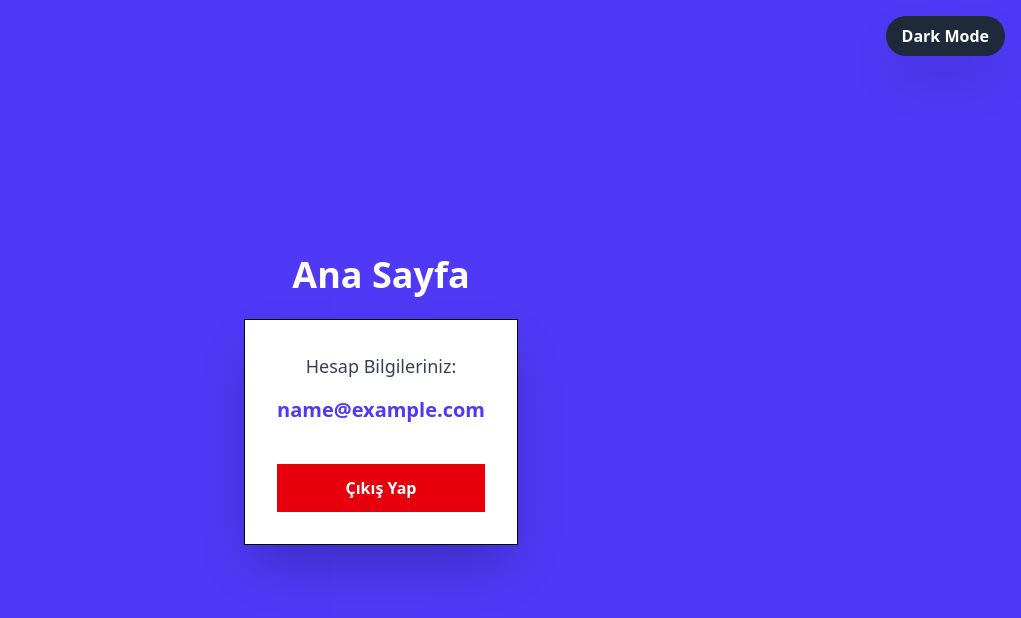
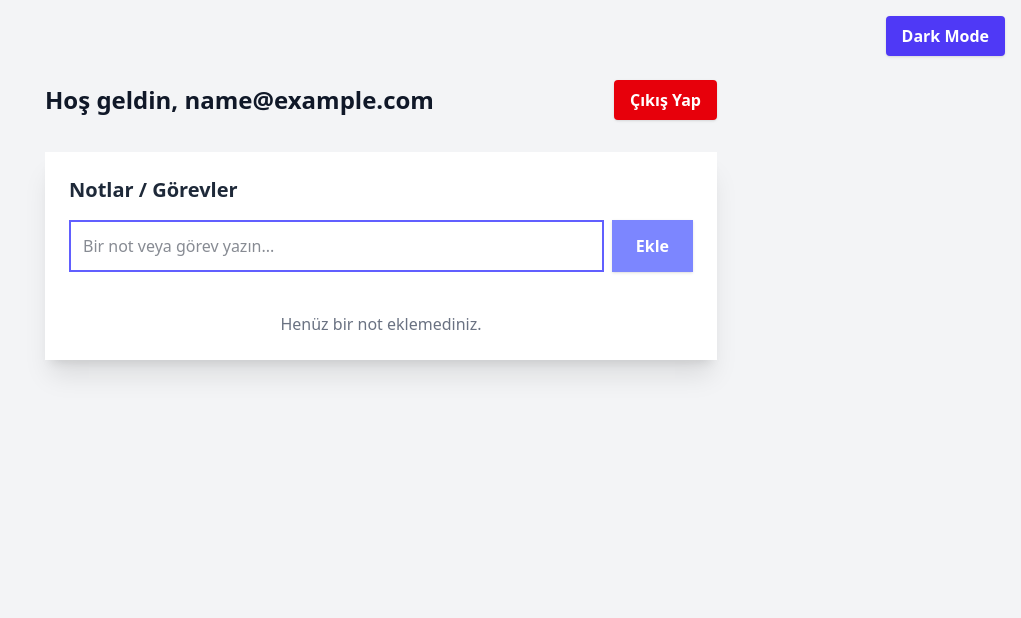
Before and after one commit to Huseyinttts/Reactloginpg, a React (Vite) app: page /home in a window 1280 px wide. Shown: the top 618 px of the page, without its empty margins (259-1280 px from the left). Built offline with nearby package versions, Linux system fonts and the light colour scheme; sample sign-in values are in the browser's storage.

Commit message:
homepgtodolist

```diff
--- a/src/App.tsx
+++ b/src/App.tsx
@@ -1,39 +1,29 @@
-import { Routes, Route, Navigate } from "react-router-dom";
-import { useState, useEffect } from 'react';
-import { useSelector } from "react-redux";
-import type { RootState } from "./store/store";
-import Login from "./screens/Login";
-import Home from "./screens/Home";
-import Register from "./screens/Register";
+import { useState, useEffect } from "react";
+import AppNavigator from "./navigator/AppNavigator";
 
 function App() {
   const [isDark, setIsDark] = useState(false);
-  const user = useSelector((state: RootState) => state.auth.user);
 
   useEffect(() => {
     if (isDark) {
-      document.documentElement.classList.add('dark');
+      document.documentElement.classList.add("dark");
     } else {
-      document.documentElement.classList.remove('dark');
+      document.documentElement.classList.remove("dark");
     }
   }, [isDark]);
 
   return (
-    <div className="w-full min-h-screen bg-white dark:bg-gray-900 transition-colors duration-300">
-
+    <div className="w-full min-h-screen bg-white dark:bg-neutral-900 transition-colors duration-300">
+      <div className="absolute top-4 right-4 z-50">
         <button
           type="button"
           onClick={() => setIsDark(!isDark)}
-        className="fixed top-4 right-4 z-50 px-4 py-2 rounded-full bg-gray-800 dark:bg-white text-white dark:text-black font-bold shadow-2xl transition-transform hover:scale-105 cursor-pointer"
+          className="px-4 py-2 bg-indigo-600 dark:bg-indigo-500 text-white font-bold rounded shadow"
         >
           {isDark ? "Light Mode" : "Dark Mode"}
         </button>
-
-      <Routes>
-        <Route path="/" element={!user ? <Login /> : <Navigate to="/home" />} />
-        <Route path="/register" element={!user ? <Register /> : <Navigate to="/home" />} />
-        <Route path="/home" element={user ? <Home /> : <Navigate to="/" />} />
-      </Routes>
+      </div>
+      <AppNavigator />
     </div>
   );
 }
--- /dev/null
+++ b/src/navigator/AppNavigator.tsx
@@ -0,0 +1,18 @@
+import { Routes, Route, Navigate } from "react-router-dom";
+import { useSelector } from "react-redux";
+import type { RootState } from "../store/store";
+import Login from "../screens/Login";
+import Register from "../screens/Register";
+import Home from "../screens/Home";
+
+export default function AppNavigator() {
+  const user = useSelector((state: RootState) => state.auth.user);
+
+  return (
+    <Routes>
+      <Route path="/" element={!user ? <Login /> : <Navigate to="/home" />} />
+      <Route path="/register" element={!user ? <Register /> : <Navigate to="/home" />} />
+      <Route path="/home" element={user ? <Home /> : <Navigate to="/" />} />
+    </Routes>
+  );
+}
--- a/src/screens/Home.tsx
+++ b/src/screens/Home.tsx
@@ -1,41 +1,130 @@
+import { useState } from "react";
 import { useDispatch, useSelector } from "react-redux";
 import { useNavigate } from "react-router-dom";
 import { logoutAction } from "../store/authSlice";
+import {
+  addTodo,
+  deleteTodo,
+  updateTodo,
+  toggleTodo,
+} from "../store/todoSlice";
 import type { RootState } from "../store/store";
 
 function Home() {
   const dispatch = useDispatch();
   const navigate = useNavigate();
+  const user = useSelector((state: RootState) => state.auth.user);
+  const todos = useSelector((state: RootState) => state.todos.todos);
 
-  const user = useSelector((state: RootState) => state.auth.user);
+  const [text, setText] = useState("");
+  const [editId, setEditId] = useState<string | null>(null);
 
   const handleLogout = () => {
     dispatch(logoutAction());
-
     navigate("/");
   };
 
+  const handleAddOrUpdate = () => {
+    if (!text.trim()) return;
+
+    if (editId) {
+      dispatch(updateTodo({ id: editId, text, completed: false }));
+      setEditId(null);
+    } else {
+      dispatch(
+        addTodo({
+          id: Date.now().toString(),
+          text,
+          completed: false,
+        }),
+      );
+    }
+    setText("");
+  };
+
+  const handleEdit = (id: string, currentText: string) => {
+    setEditId(id);
+    setText(currentText);
+  };
+
   return (
-    <div className="flex flex-col items-center justify-center min-h-screen bg-indigo-600 dark:bg-neutral-800 transition-colors duration-300">
-      <h1 className="text-4xl font-bold text-white dark:text-white mb-6">
-        Ana Sayfa
-      </h1>
-
-      <div className="bg-white p-8 shadow-2xl  text-center flex flex-col gap-4 border dark:border-gray-700">
-        <p className="text-lg text-gray-700 dark:text-gray-300">
-          Hesap Bilgileriniz:
-        </p>
-
-        <p className="text-xl font-bold text-indigo-600 dark:text-indigo-400">
-          {user?.email || user?.phone || "Gizemli Kullanıcı"}
-        </p>
-
+    <div className="flex flex-col items-center min-h-screen bg-gray-100 dark:bg-neutral-800 pt-20 p-4 ">
+      <div className="w-full max-w-2xl flex justify-between items-center mb-8">
+        <h1 className="text-2xl font-bold text-gray-900 dark:text-white">
+          Hoş geldin, {user?.email || user?.phone || "Kullanıcı"}
+        </h1>
         <button
           onClick={handleLogout}
-          className="mt-6 px-6 py-3 bg-red-600 hover:bg-red-700 text-white font-bold cursor-pointer"
+          className="px-4 py-2 bg-red-600 hover:bg-red-700 text-white font-bold rounded shadow cursor-pointer"
         >
           Çıkış Yap
         </button>
+      </div>
+
+      <div className="w-full max-w-2xl bg-white dark:bg-neutral-900 p-6 shadow-xl ">
+        <h2 className="text-xl font-bold mb-4 text-gray-800 dark:text-white">
+          Notlar / Görevler
+        </h2>
+
+        <div className="flex gap-2 mb-6">
+          <input
+            type="text"
+            value={text}
+            onChange={(e) => setText(e.target.value)}
+            placeholder="Bir not veya görev yazın..."
+            className="flex-1 border-2 border-indigo-500 dark:border-gray-600 p-3 bg-white dark:bg-transparent text-gray-900 dark:text-white outline-none"
+          />
+          <button
+            onClick={handleAddOrUpdate}
+            className="px-6 py-3 bg-indigo-400 hover:bg-indigo-500 text-white font-bold shadow cursor-pointer"
+          >
+            {editId ? "Güncelle" : "Ekle"}
+          </button>
+        </div>
+
+        <div className="flex flex-col gap-3">
+          {todos.map((todo) => (
+            <div
+              key={todo.id}
+              className="flex items-center justify-between p-4 bg-gray-50 dark:bg-neutral-800 border dark:border-gray-700 rounded shadow-sm"
+            >
+              <div className="flex items-center gap-3">
+                <input
+                  type="checkbox"
+                  checked={todo.completed}
+                  onChange={() => dispatch(toggleTodo(todo.id))}
+                  className="w-5 h-5 cursor-pointer accent-indigo-600"
+                />
+                <span
+                  className={`text-lg text-gray-800 dark:text-gray-200 transition-all ${todo.completed ? "line-through opacity-50" : ""}`}
+                >
+                  {todo.text}
+                </span>
+              </div>
+
+              <div className="flex gap-2">
+                <button
+                  onClick={() => handleEdit(todo.id, todo.text)}
+                  className="px-3 py-1 bg-yellow-500 hover:bg-yellow-600 text-white rounded text-sm font-bold cursor-pointer"
+                >
+                  Düzenle
+                </button>
+                <button
+                  onClick={() => dispatch(deleteTodo(todo.id))}
+                  className="px-3 py-1 bg-red-500 hover:bg-red-600 text-white rounded text-sm font-bold cursor-pointer"
+                >
+                  Sil
+                </button>
+              </div>
+            </div>
+          ))}
+
+          {todos.length === 0 && (
+            <p className="text-center text-gray-500 dark:text-gray-400 mt-4 font-medium">
+              Henüz bir not eklemediniz.
+            </p>
+          )}
+        </div>
       </div>
     </div>
   );
--- a/src/store/store.ts
+++ b/src/store/store.ts
@@ -1,9 +1,11 @@
 import { configureStore } from "@reduxjs/toolkit";
 import authReducer from "./authSlice";
+import todoReducer from "./todoSlice";
 
 export const store = configureStore({
   reducer: {
     auth: authReducer,
+    todos: todoReducer,
   },
 });
 
--- /dev/null
+++ b/src/store/todoSlice.ts
@@ -0,0 +1,43 @@
+import { createSlice, type PayloadAction } from "@reduxjs/toolkit";
+
+interface Todo {
+  id: string;
+  text: string;
+  completed: boolean;
+}
+
+interface TodoState {
+  todos: Todo[];
+}
+
+const initialState: TodoState = {
+  todos: [],
+};
+
+const todoSlice = createSlice({
+  name: "todos",
+  initialState,
+  reducers: {
+    addTodo: (state, action: PayloadAction<Todo>) => {
+      state.todos.push(action.payload);
+    },
+    deleteTodo: (state, action: PayloadAction<string>) => {
+      state.todos = state.todos.filter((todo) => todo.id !== action.payload);
+    },
+    updateTodo: (state, action: PayloadAction<Todo>) => {
+      const index = state.todos.findIndex((todo) => todo.id === action.payload.id);
+      if (index !== -1) {
+        state.todos[index] = action.payload;
+      }
+    },
+    toggleTodo: (state, action: PayloadAction<string>) => {
+      const todo = state.todos.find((t) => t.id === action.payload);
+      if (todo) {
+        todo.completed = !todo.completed;
+      }
+    },
+  },
+});
+
+export const { addTodo, deleteTodo, updateTodo, toggleTodo } = todoSlice.actions;
+export default todoSlice.reducer;
```
Lines whose indentation alone changed are shown as unchanged.
